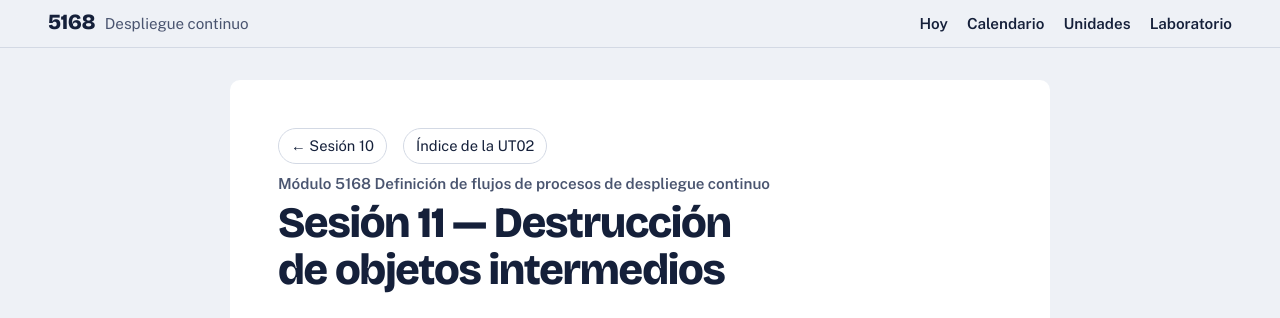
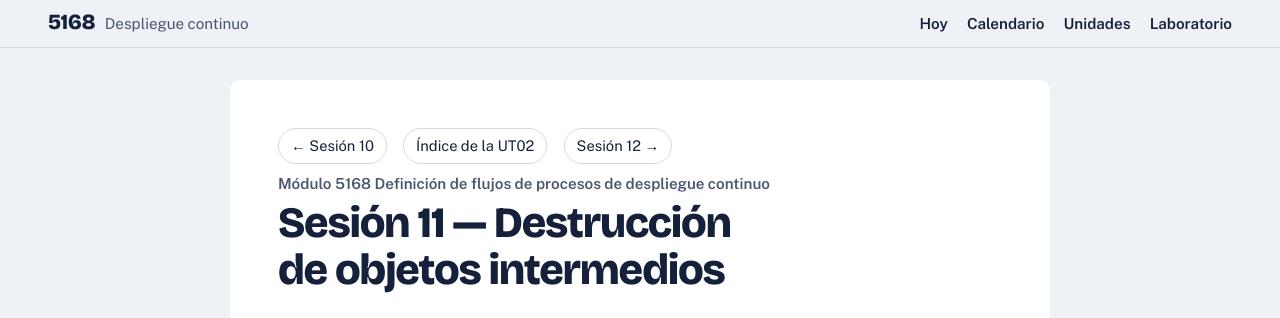
Before and after one commit to sergio79cs/modulo5168, a Jekyll site: the page built from ut02/sesion11.md, in a window 1280 px wide and 900 px high. Shown: the top 318 px of the window. Built offline with Jekyll 4.4.1, drawn with Linux system fonts in a browser that asks for light colours; our own code applies the rules of GitHub Pages for plain Markdown files.

Commit message:
Sesión 11 (UT02): enlace a la sesión 12

```diff
--- a/ut02/sesion11.md
+++ b/ut02/sesion11.md
@@ -1,4 +1,4 @@
-[← Sesión 10](sesion10.md) · [Índice de la UT02](./)
+[← Sesión 10](sesion10.md) · [Índice de la UT02](./) · [Sesión 12 →](sesion12.md)
 
 # Módulo 5168 Definición de flujos de procesos de despliegue continuo · Sesión 11 — Destrucción de objetos intermedios
 
@@ -811,4 +811,4 @@ Las capturas se suben a la tarea de la sesión en Aules.
 
 ---
 
-[← Sesión 10](sesion10.md) · [Índice de la UT02](./)
+[← Sesión 10](sesion10.md) · [Índice de la UT02](./) · [Sesión 12 →](sesion12.md)
```
